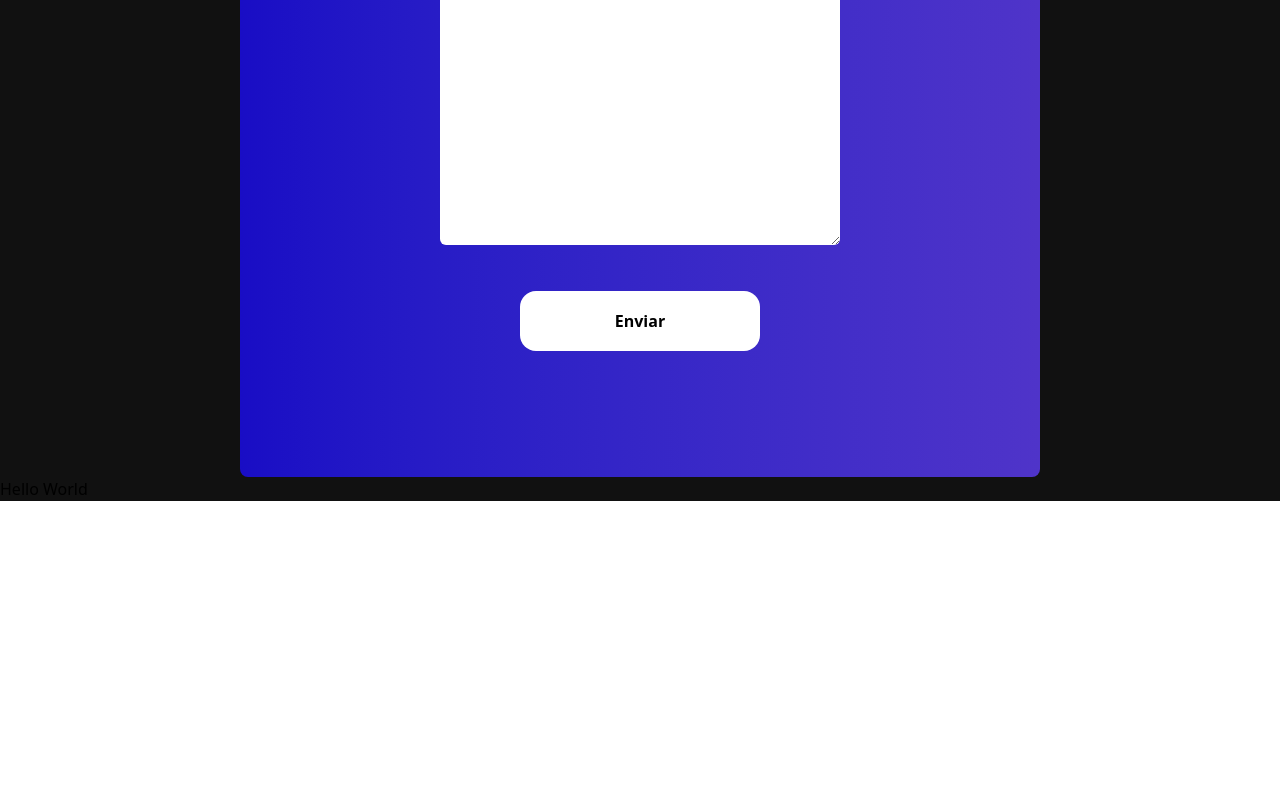
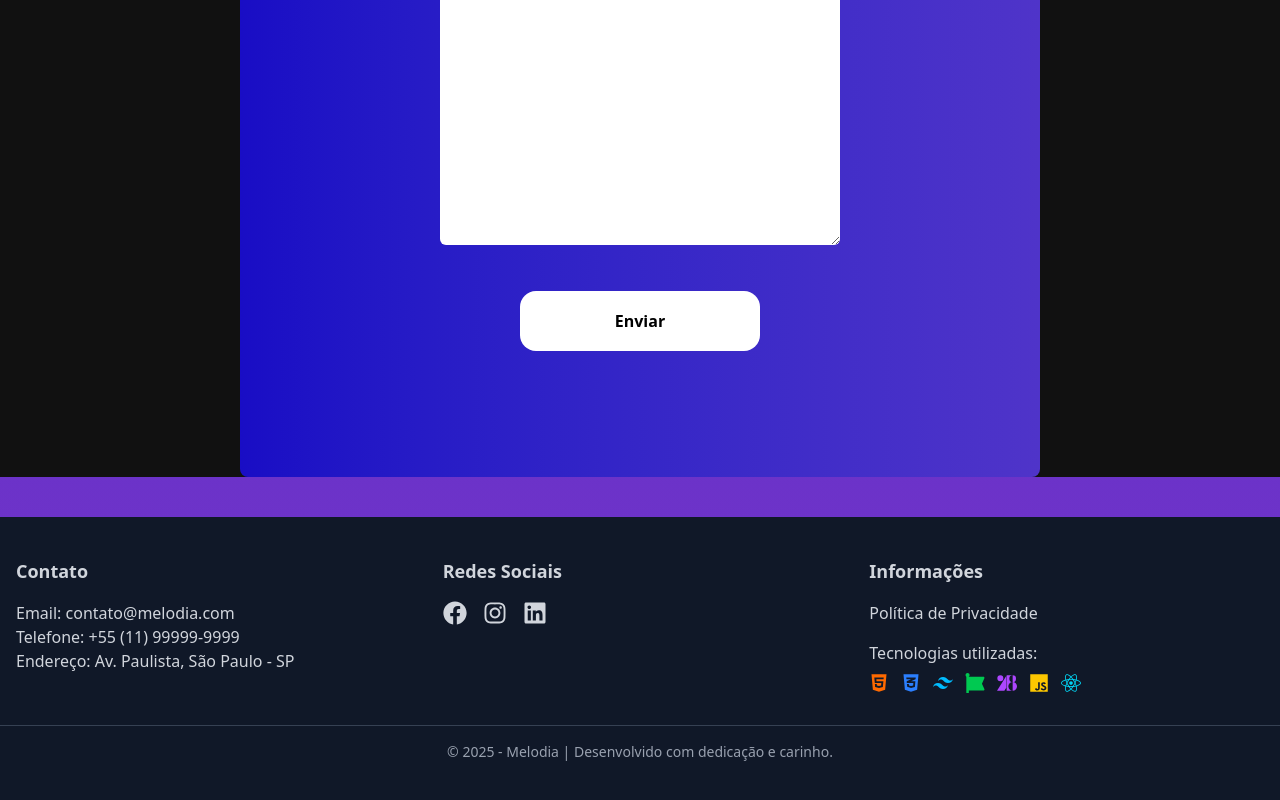
Before and after one commit to EduBassan/FrontCP, a React (Vite) app: page / in a window 1280 px wide. Shown: the part 2535-3335 px from the top of the page. Before the commit the page ends 3036 px from the top, so only its background shows below. Built offline with nearby package versions, Linux system fonts and the light colour scheme.

Commit message:
Footer Finalizado

```diff
--- a/package.json
+++ b/package.json
@@ -14,8 +14,11 @@
     "@fortawesome/free-solid-svg-icons": "^7.0.1",
     "@fortawesome/react-fontawesome": "^3.0.2",
     "@tailwindcss/vite": "^4.1.13",
+    "autoprefixer": "^10.4.21",
+    "postcss": "^8.5.6",
     "react": "^19.1.1",
     "react-dom": "^19.1.1",
+    "react-icons": "^5.5.0",
     "swiper": "^12.0.2",
     "tailwindcss": "^4.1.13"
   },
--- a/src/components/Footer.jsx
+++ b/src/components/Footer.jsx
@@ -1,7 +1,55 @@
-export default function Footer () {
-    return (
-        <div className="bg-[#111111]">
-            <h1>Hello World</h1>
+// src/components/Footer.jsx
+import { FaHtml5, FaCss3Alt, FaJs, FaReact, FaFacebook, FaInstagram, FaLinkedin } from "react-icons/fa";
+import { SiTailwindcss, SiFontawesome, SiGooglefonts } from "react-icons/si";
+
+export default function Footer() {
+  return (
+    <footer className="bg-gray-900 text-gray-300 py-10 mt-10">
+      <div className="container mx-auto px-4 grid grid-cols-1 md:grid-cols-3 gap-8">
+
+        <div>
+          <h3 className="text-lg font-semibold mb-4">Contato</h3>
+          <p>Email: <a href="contato@melodia.com" className="hover:text-white">contato@melodia.com</a></p>
+          <p>Telefone: <a href="tel:+5511999999999" className="hover:text-white">+55 (11) 99999-9999</a></p>
+          <p>Endereço: Av. Paulista, São Paulo - SP</p>
         </div>
-    )
+
+        <div>
+          <h3 className="text-lg font-semibold mb-4">Redes Sociais</h3>
+          <div className="flex space-x-4 text-2xl">
+            <a href="https://facebook.com" target="_blank" rel="noopener noreferrer" className="hover:text-blue-500">
+              <FaFacebook />
+            </a>
+            <a href="https://instagram.com" target="_blank" rel="noopener noreferrer" className="hover:text-pink-500">
+              <FaInstagram />
+            </a>
+            <a href="https://linkedin.com" target="_blank" rel="noopener noreferrer" className="hover:text-blue-400">
+              <FaLinkedin />
+            </a>
+          </div>
+        </div>
+
+        <div>
+          <h3 className="text-lg font-semibold mb-4">Informações</h3>
+          <a href="/politica-de-privacidade" className="block mb-4 hover:text-white">
+            Política de Privacidade
+          </a>
+          <p className="mb-2">Tecnologias utilizadas:</p>
+          <div className="flex space-x-3 text-xl">
+            <FaHtml5 className="text-orange-500" title="HTML5" />
+            <FaCss3Alt className="text-blue-500" title="CSS3" />
+            <SiTailwindcss className="text-sky-400" title="TailwindCSS" />
+            <SiFontawesome className="text-green-500" title="Font Awesome" />
+            <SiGooglefonts className="text-purple-500" title="Google Fonts" />
+            <FaJs className="text-yellow-400" title="JavaScript" />
+            <FaReact className="text-cyan-400" title="React" />
+          </div>
+        </div>
+      </div>
+
+      <div className="border-t border-gray-700 mt-8 pt-4 text-center text-sm text-gray-400">
+        © {new Date().getFullYear()} - Melodia | Desenvolvido com dedicação e carinho.
+      </div>
+    </footer>
+  );
 }
```
Also changed, not shown: 1 other file (tests, documents, lock files or other folders).
